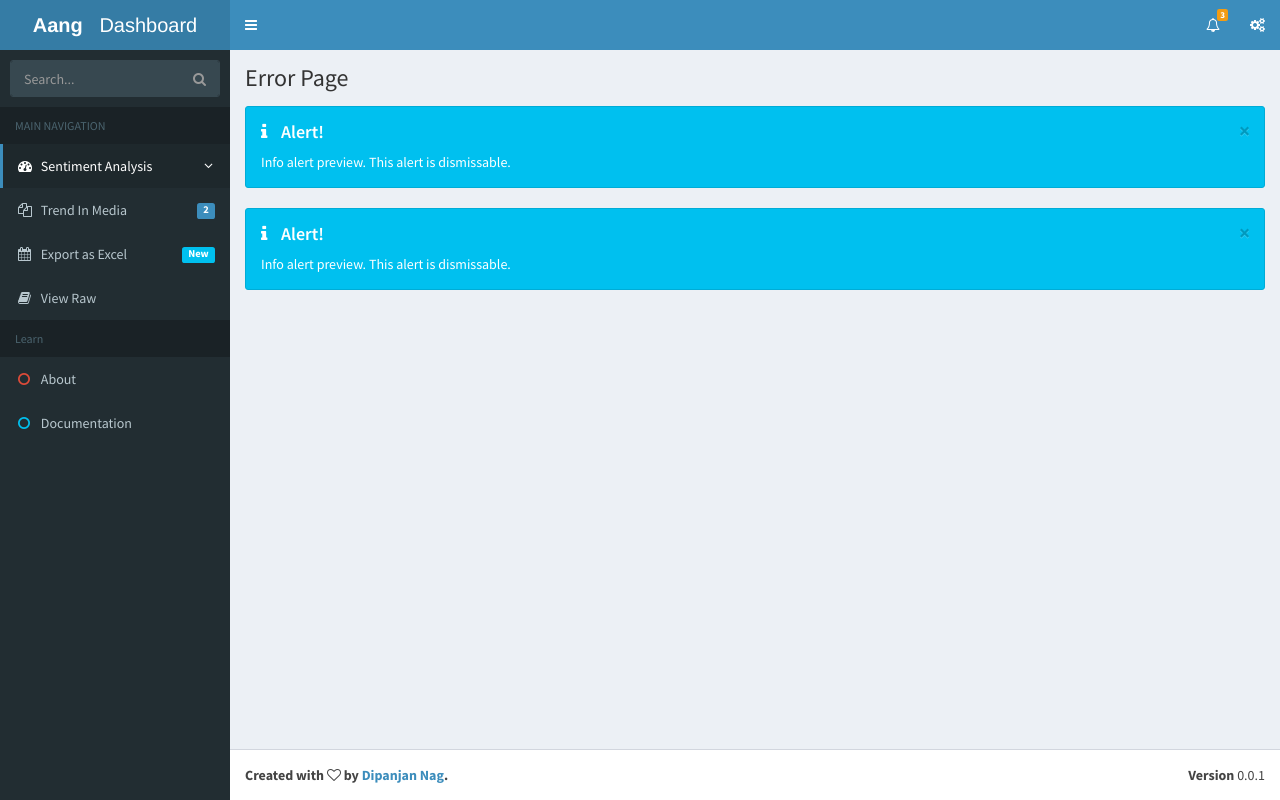
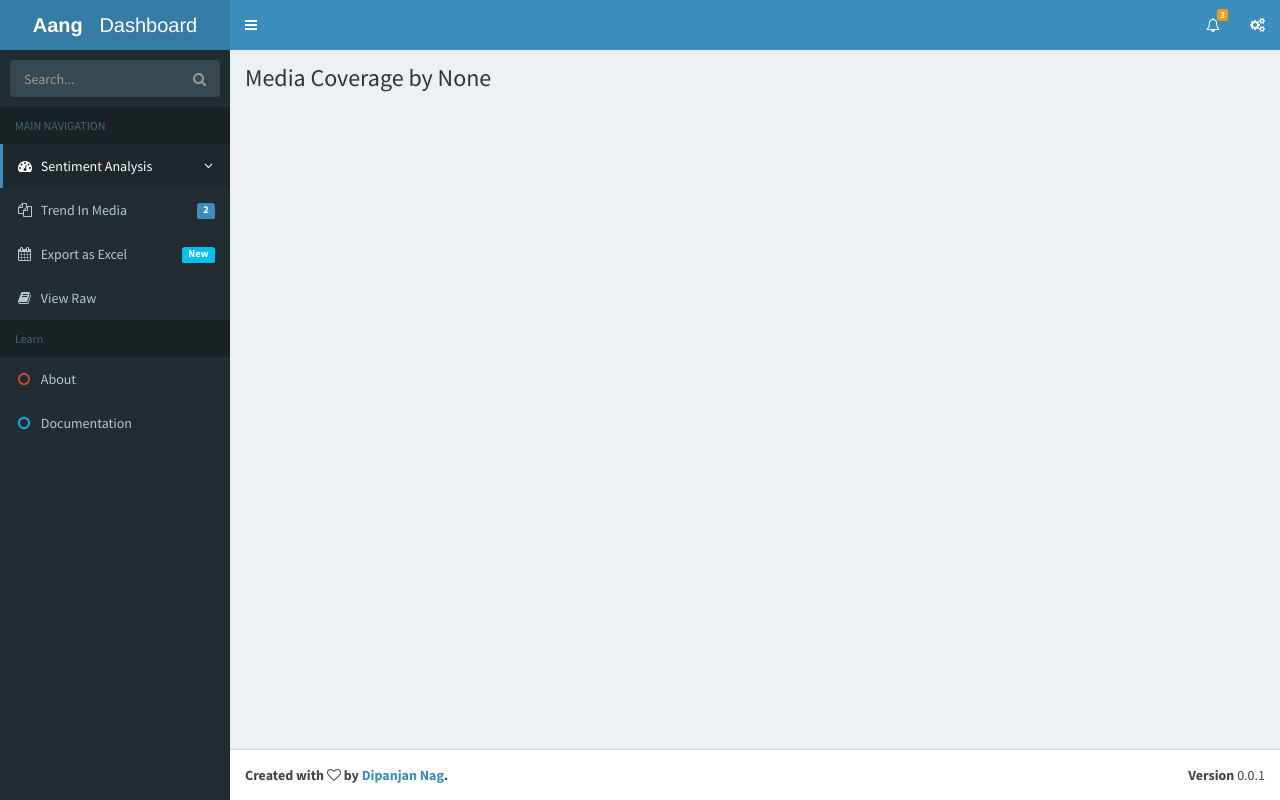
Before and after one commit to deeiip/aang, a Flask app: page /media in a window 1280 px wide. Run offline with Flask 2, Linux system fonts and the light colour scheme; data that the repository does not hold is empty; some libraries are stand-ins or nearby versions.

Commit message:
added media details page

```diff
--- a/aang.py
+++ b/aang.py
@@ -121,7 +121,8 @@
 
 @app.route('/media')
 def media_house_involvement():
-    return render_template('media_glance.html')
+    src = request.args.get('channel')
+    return render_template('media_glance.html', detail_by = src)
 
 
 @app.errorhandler(404)
--- a/static/dist/js/media.js
+++ b/static/dist/js/media.js
@@ -1,7 +1,12 @@
-
+function getParameterByName(name) {
+    name = name.replace(/[\[]/, "\\[").replace(/[\]]/, "\\]");
+    var regex = new RegExp("[\\?&]" + name + "=([^&#]*)"),
+        results = regex.exec(location.search);
+    return results === null ? "" : decodeURIComponent(results[1].replace(/\+/g, " "));
+}
 var target = getParameterByName('subject').toLowerCase();
 var channel = getParameterByName('channel').toLowerCase();
-var ajaxUrl = '/data?subject='+target+'&channel='+channel;
+var ajaxUrl = '/media_data?subject='+target+'&channel='+channel;
 $.get(ajaxUrl, function(data, status){
     for(var i = 0; i< data.length; i++)
     {
@@ -12,14 +17,30 @@
         data[i] = temp;
     }
     var target = $('#content-body');
-    var temp = '';
+    var htm = '';
     for(var i = 0 ; i< data.length; i++)
     {
-        temp += '<div class="alert alert-info alert-dismissable">'+
+        var target_class = 'alert-';
+        if(data[i].sentiment.mixed == 1)
+        {
+            target_class += 'warning'
+        }
+        else {
+            if (data[i].sentiment.typ == "positive") {
+                target_class += 'success';
+            }
+            else if (data[i].sentiment.typ == "negative") {
+                target_class += 'danger';
+            }
+            else {
+                target_class += 'info';
+            }
+        }
+        htm += '<div style="text-decoration:none!important;" class="alert '+ target_class+' alert-dismissable">'+
                     '<button type="button" class="close" data-dismiss="alert" aria-hidden="true">&times;</button>'+
-                    '<h4><i class="icon fa fa-info"></i> Alert!</h4>'+
-                    'Info alert preview. This alert is dismissable.'+
+                    '<a target="_blank" href="'+ data[i].url + '"> <h4><i class="icon fa fa-info"></i>'+ data[i].title +' </h4> </a>'+
+                    data[i].author+
                   '</div>';
     }
-    target.html(temp);
-}
+    $('#content-body').html(htm);
+});
--- a/templates/media_glance.html
+++ b/templates/media_glance.html
@@ -3,7 +3,7 @@
   <head>
     <meta charset="utf-8">
     <meta http-equiv="X-UA-Compatible" content="IE=edge">
-    <title>Aang | 404 Page not found</title>
+    <title>Aang | Media Details</title>
     <!-- Tell the browser to be responsive to screen width -->
     <meta content="width=device-width, initial-scale=1, maximum-scale=1, user-scalable=no" name="viewport">
     <!-- Bootstrap 3.3.5 -->
@@ -146,7 +146,7 @@
         <!-- Content Header (Page header) -->
         <section class="content-header">
           <h1>
-            {{ error_code }} Error Page
+            Media Coverage by {{ detail_by }}
           </h1>
 
         </section>
@@ -155,14 +155,9 @@
         <section class="content" id="content-body">
           <div class="alert alert-info alert-dismissable">
                     <button type="button" class="close" data-dismiss="alert" aria-hidden="true">&times;</button>
-                    <h4><i class="icon fa fa-info"></i> Alert!</h4>
-                    Info alert preview. This alert is dismissable.
+                    <h4 align="centre"><i class="icon fa fa-info"></i> <i class="fa fa-refresh fa-spin fa-2x"></i></h4>
                   </div>
-            <div class="alert alert-info alert-dismissable">
-                    <button type="button" class="close" data-dismiss="alert" aria-hidden="true">&times;</button>
-                    <h4><i class="icon fa fa-info"></i> Alert!</h4>
-                    Info alert preview. This alert is dismissable.
-                  </div>
+
         </section><!-- /.content -->
       </div><!-- /.content-wrapper -->
       <footer class="main-footer">
@@ -188,5 +183,6 @@
     <script src="../static/dist/js/app.min.js"></script>
     <!--  for demo purposes -->
     <script src="../static/dist/js/demo.js"></script>
+  <script src="../static/dist/js/media.js"></script>
   </body>
 </html>
```
Also changed, not shown: static/dist/js/sentiment.js (+8 -3 lines).
